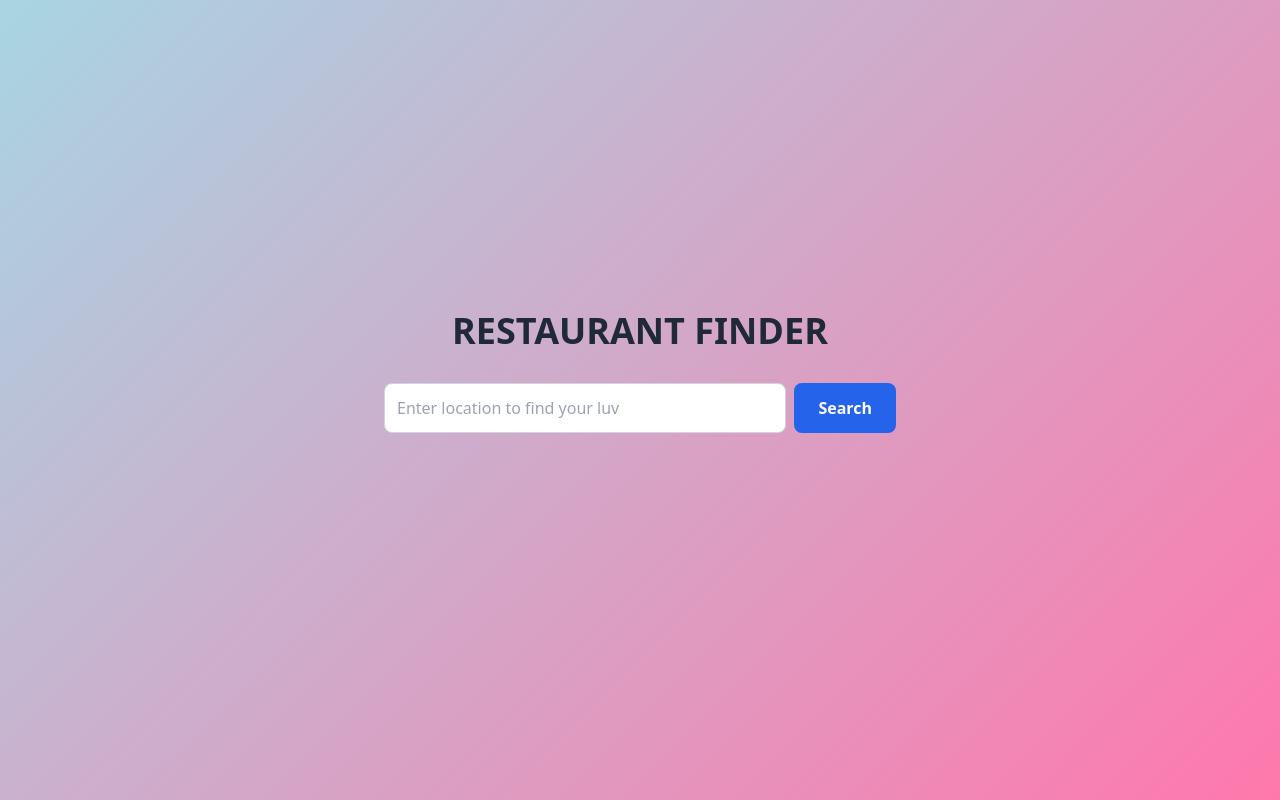
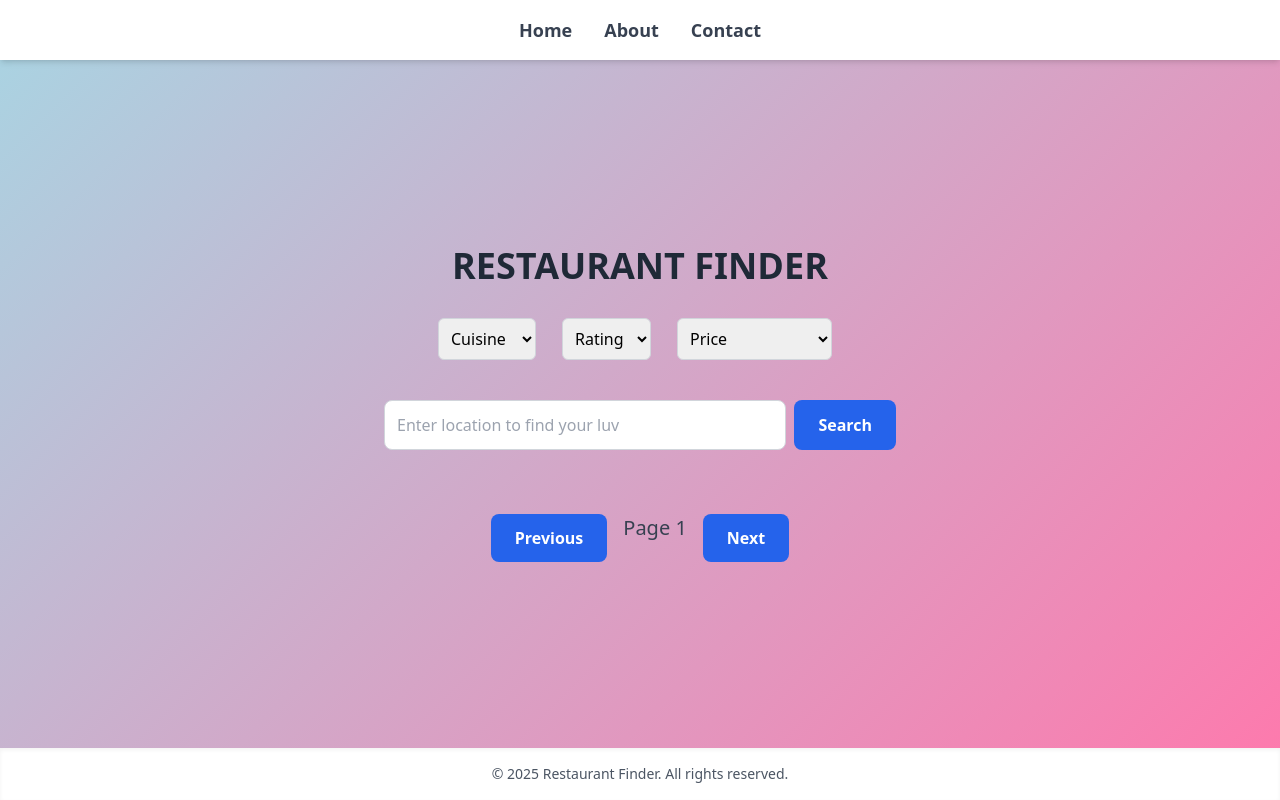
Before and after one commit to daivik-22/restaurant-Project, a FastAPI app: page / in a window 1280 px wide. Run offline with FastAPI, Linux system fonts and the light colour scheme; some libraries are stand-ins or nearby versions.

Commit message:
Update index.html new features

```diff
--- a/templates/index.html
+++ b/templates/index.html
@@ -1,38 +1,74 @@
 <!DOCTYPE html>
 <html lang="en">
 <head>
-    <meta charset="UTF-8">
-    <meta name="viewport" content="width=device-width, initial-scale=1.0">
+  <meta charset="UTF-8"/>
+  <meta name="viewport" content="width=device-width, initial-scale=1.0"/>
   <title>Restaurant Finder</title>
-    <!-- Tailwind CSS CDN -->
   <script src="https://cdn.tailwindcss.com"></script>
   <style>
-        /* Custom styles for additional flair */
     body {
       background: linear-gradient(135deg, #a8d5e3 0%, #ff78ac 100%);
       min-height: 100vh;
     }
     .restaurant-card {
       transition: transform 0.2s ease-in-out, background-color 0.2s ease-in-out;
-            cursor: pointer;
     }
     .restaurant-card:hover {
       transform: translateY(-5px);
+      background-color: #ddd6d6;
       box-shadow: 0 10px 15px rgba(0, 0, 0, 0.1);
-            background-color: #ddd6d6;
     }
-        .search-btn {
-            transition: background-color 0.3s ease;
+    .filters {
+      margin-bottom: 20px;
     }
-        .search-btn:hover {
-            background-color: #1d4ed8;
+    .filters select {
+      padding: 0.5rem;
+      margin-right: 10px;
+      border-radius: 0.375rem;
+      border: 1px solid #d1d5db;
     }
   </style>
 </head>
-<body class="flex items-center justify-center">
-    <div class="container mx-auto p-6 max-w-4xl">
+<body class="flex flex-col min-h-screen">
+
+  <!-- Navbar -->
+  <nav class="bg-white shadow-md p-4 flex justify-center gap-8 text-lg font-semibold text-gray-700">
+    <a href="#" onclick="switchPage('home')">Home</a>
+    <a href="#" onclick="switchPage('about')">About</a>
+    <a href="#" onclick="switchPage('contact')">Contact</a>
+  </nav>
+
+  <!-- Main Content -->
+  <main class="flex-grow flex items-center justify-center p-6">
+    <div class="container mx-auto max-w-5xl w-full" id="home-page">
+
       <!-- Header -->
       <h1 class="text-4xl font-bold text-gray-800 text-center mb-8">RESTAURANT FINDER</h1>
+
+      <!-- Filters Section -->
+      <div class="filters flex justify-center gap-4 mb-10">
+        <select id="cuisine-filter">
+          <option value="">Cuisine</option>
+          <option value="Italian">Italian</option>
+          <option value="Chinese">Chinese</option>
+          <option value="Indian">Indian</option>
+          <!-- Add more cuisines as necessary -->
+        </select>
+        <select id="rating-filter">
+          <option value="">Rating</option>
+          <option value="5">5 stars</option>
+          <option value="4">4 stars</option>
+          <option value="3">3 stars</option>
+          <option value="2">2 stars</option>
+          <option value="1">1 star</option>
+        </select>
+        <select id="price-filter">
+          <option value="">Price</option>
+          <option value="1">Cheap ($)</option>
+          <option value="2">Moderate ($$)</option>
+          <option value="3">Expensive ($$$)</option>
+        </select>
+      </div>
 
       <!-- Search Bar -->
       <div class="flex justify-center mb-10">
@@ -42,32 +78,64 @@
             id="location-input"
             placeholder="Enter location to find your luv"
             class="w-full p-3 rounded-lg border border-gray-300 focus:outline-none focus:ring-2 focus:ring-blue-500 text-gray-700"
-                >
+          />
           <button
-                    onclick="fetchRestaurants()"
-                    class="search-btn bg-blue-600 text-white px-6 py-3 rounded-lg font-semibold hover:bg-blue-700"
+            onclick="fetchRestaurants(1)"
+            class="bg-blue-600 text-white px-6 py-3 rounded-lg font-semibold hover:bg-blue-700"
           >
             Search
           </button>
         </div>
       </div>
 
-        <!-- Restaurant List -->
+      <!-- Restaurant Cards -->
       <div id="restaurant-list" class="grid grid-cols-1 md:grid-cols-2 gap-6"></div>
+      <div id="error-message" class="text-red-500 text-center mt-4"></div>
 
-        <!-- Error Message -->
-        <div id="error-message" class="text-red-500 text-center mt-4"></div>
+      <!-- Pagination Controls -->
+      <div id="pagination" class="flex justify-center gap-4 mt-6">
+        <button id="prev-btn" onclick="changePage('prev')" class="bg-blue-600 text-white px-6 py-3 rounded-lg font-semibold hover:bg-blue-700">Previous</button>
+        <span id="page-number" class="text-gray-700 text-xl">Page 1</span>
+        <button id="next-btn" onclick="changePage('next')" class="bg-blue-600 text-white px-6 py-3 rounded-lg font-semibold hover:bg-blue-700">Next</button>
+      </div>
     </div>
 
+    <!-- About Page -->
+    <div class="hidden container mx-auto max-w-4xl text-gray-800" id="about-page">
+      <h2 class="text-3xl font-bold mb-4">About</h2>
+      <p>Welcome to Restaurant Finder. This app helps users locate top-rated restaurants based on their chosen location, complete with filtering options for cuisine, rating, and price.</p>
+    </div>
+
+    <!-- Contact Page -->
+    <div class="hidden container mx-auto max-w-4xl text-gray-800" id="contact-page">
+      <h2 class="text-3xl font-bold mb-4">Contact</h2>
+      <p>Email: support@restaurentluv.com<br/>Phone: +91-9000000000</p>
+    </div>
+  </main>
+
+  <!-- Footer -->
+  <footer class="bg-white shadow-inner py-4 text-center text-sm text-gray-600">
+    &copy; 2025 Restaurant Finder. All rights reserved.
+  </footer>
+
   <script>
-        async function fetchRestaurants() {
+    let currentPage = 1;
+
+    async function fetchRestaurants(page = 1) {
+      currentPage = page;
       const location = document.getElementById("location-input").value.trim();
+      const cuisine = document.getElementById("cuisine-filter").value;
+      const rating = document.getElementById("rating-filter").value;
+      const price = document.getElementById("price-filter").value;
+
       const restaurantListDiv = document.getElementById("restaurant-list");
       const errorDiv = document.getElementById("error-message");
+      const paginationDiv = document.getElementById("pagination");
 
-            // Clear previous results
+      // Clear previous results and errors
       restaurantListDiv.innerHTML = "";
       errorDiv.innerHTML = "";
+      paginationDiv.style.display = 'none'; // Hide pagination until we get results
 
       if (!location) {
         errorDiv.innerHTML = "Please enter a location.";
@@ -75,11 +143,11 @@
       }
 
       try {
-                const response = await fetch(`https://restaurenthefoodluv-b2e5b9ajgrhpcdc0.southindia-01.azurewebsites.net/restaurants/${encodeURIComponent(location)}`);
-                if (!response.ok) {
-                    throw new Error(`Failed to fetch: ${response.status}`);
-                }
-                const restaurants = await response.json();
+        const response = await fetch(`https://restaurenthefoodluv-b2e5b9ajgrhpcdc0.southindia-01.azurewebsites.net/restaurants/${encodeURIComponent(location)}?page=${page}&cuisine=${cuisine}&rating=${rating}&price=${price}`);
+        if (!response.ok) throw new Error(`Failed to fetch: ${response.status}`);
+        const data = await response.json();
+        const restaurants = data.restaurants;
+        const totalPages = data.totalPages;
 
         if (restaurants.length === 0) {
           restaurantListDiv.innerHTML = '<p class="text-gray-500 text-center col-span-full">No restaurants found for this location.</p>';
@@ -94,14 +162,14 @@
               <p class="text-gray-600">Price: <span class="font-medium">${restaurant.price_level ? "$".repeat(restaurant.price_level) : "N/A"}</span></p>
               <p class="text-gray-600">Address: <span class="font-medium">${restaurant.address || "N/A"}</span></p>
             `;
-                        // Add click event to open Google Maps
-                        card.addEventListener("click", () => {
-                            const address = restaurant.address || `${restaurant.name}, ${location}`;
-                            const mapsUrl = `https://www.google.com/maps/search/?api=1&query=${encodeURIComponent(address)}`;
-                            window.open(mapsUrl, "_blank");
-                        });
             restaurantListDiv.appendChild(card);
           });
+
+          // Show pagination controls
+          paginationDiv.style.display = 'flex';
+          document.getElementById("page-number").textContent = `Page ${currentPage} of ${totalPages}`;
+          document.getElementById("prev-btn").disabled = currentPage <= 1;
+          document.getElementById("next-btn").disabled = currentPage >= totalPages;
         }
       } catch (error) {
         errorDiv.innerHTML = `Error: ${error.message}`;
@@ -109,8 +177,23 @@
       }
     }
 
-        // Allow pressing Enter to search
-        document.getElementById("location-input").addEventListener("keypress", function(event) {
+    function changePage(direction) {
+      if (direction === 'prev' && currentPage > 1) {
+        fetchRestaurants(currentPage - 1);
+      } else if (direction === 'next') {
+        fetchRestaurants(currentPage + 1);
+      }
+    }
+
+    function switchPage(pageId) {
+      const pages = ["home-page", "about-page", "contact-page"];
+      pages.forEach(id => {
+        document.getElementById(id).classList.add("hidden");
+      });
+      document.getElementById(pageId + "-page").classList.remove("hidden");
+    }
+
+    document.getElementById("location-input").addEventListener("keypress", function (event) {
       if (event.key === "Enter") {
         fetchRestaurants();
       }
```
Lines whose indentation alone changed are shown as unchanged.
